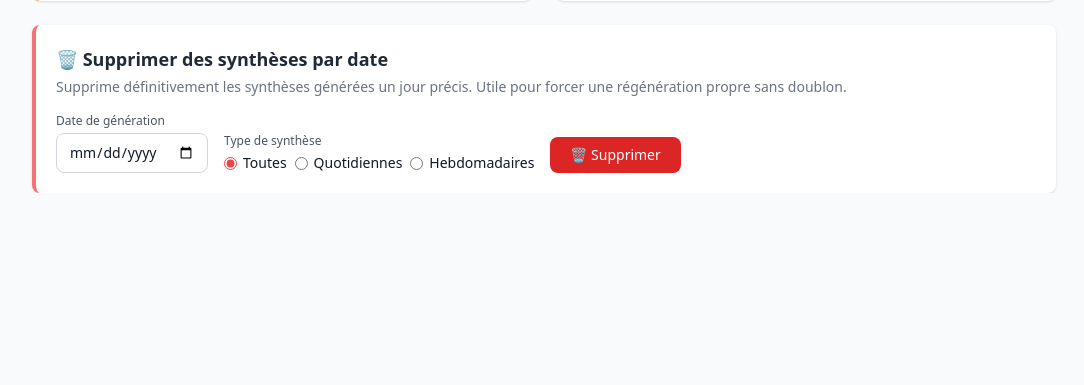
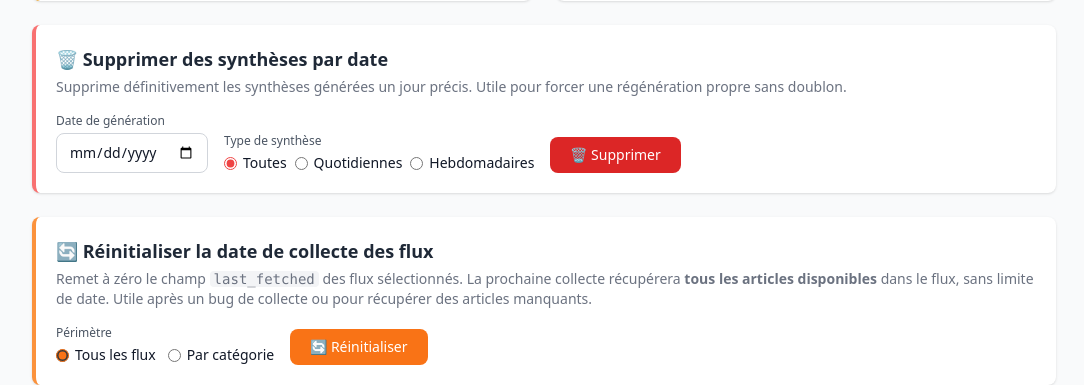
Before and after one commit to exes74/augmented_rss_helper, a Flask app: template app/templates/admin/tasks.html in a window 1280 px wide. Shown: the part 1219-1604 px from the top of the page, without its empty margins (96-1180 px from the left). Before the commit the page ends 1412 px from the top, so only its background shows below. Run offline with Flask 3, Linux system fonts and the light colour scheme; the template is opened without the code that fills it, so the values that code supplies are empty; some libraries are stand-ins or nearby versions.

Commit message:
feat: bouton de réinitialisation last_fetched dans l'admin
- routes/admin_tasks.py : route POST /admin/tasks/reset-last-fetched
  → périmètre 'all' (tous les flux actifs) ou 'category' (par catégorie)
  → remet last_fetched=NULL → la prochaine collecte récupère tout
  → flash message avec le nombre de flux réinitialisés
- templates/admin/tasks.html : bloc UI orange avec boutons radio
  Tous les flux / Par catégorie + sélecteur de catégorie dynamique
  (masqué/affiché via JS onchange)
- route index : passe user_categories au template

```diff
--- a/app/templates/admin/tasks.html
+++ b/app/templates/admin/tasks.html
@@ -255,6 +255,55 @@
     </form>
   </div>
 
+  <!-- Réinitialisation last_fetched -->
+  <div class="bg-white rounded-lg shadow p-5 mb-6 border-l-4 border-orange-400">
+    <h2 class="text-lg font-semibold text-gray-800 mb-1">🔄 Réinitialiser la date de collecte des flux</h2>
+    <p class="text-sm text-gray-500 mb-4">
+      Remet à zéro le champ <code class="bg-gray-100 px-1 rounded">last_fetched</code> des flux sélectionnés.
+      La prochaine collecte récupérera <strong>tous les articles disponibles</strong> dans le flux,
+      sans limite de date. Utile après un bug de collecte ou pour récupérer des articles manquants.
+    </p>
+    <form method="POST" action="{{ url_for('admin_tasks.reset_last_fetched') }}"
+          onsubmit="return confirm('Réinitialiser last_fetched ? La prochaine collecte sera plus longue.')">
+      <input type="hidden" name="csrf_token" value="{{ csrf_token() }}">
+      <div class="flex flex-wrap items-end gap-4">
+        <!-- Périmètre -->
+        <div class="flex flex-col gap-1" id="reset-scope-block">
+          <label class="text-xs font-medium text-gray-600">Périmètre</label>
+          <div class="flex gap-3">
+            <label class="flex items-center gap-1.5 cursor-pointer text-sm">
+              <input type="radio" name="scope" value="all" checked
+                class="accent-orange-500"
+                onchange="document.getElementById('reset-cat-block').classList.add('hidden')">
+              <span>Tous les flux</span>
+            </label>
+            <label class="flex items-center gap-1.5 cursor-pointer text-sm">
+              <input type="radio" name="scope" value="category"
+                class="accent-orange-500"
+                onchange="document.getElementById('reset-cat-block').classList.remove('hidden')">
+              <span>Par catégorie</span>
+            </label>
+          </div>
+        </div>
+        <!-- Sélecteur de catégorie (masqué par défaut) -->
+        <div class="flex flex-col gap-1 hidden" id="reset-cat-block">
+          <label class="text-xs font-medium text-gray-600">Catégorie</label>
+          <select name="category_id"
+            class="border border-gray-300 rounded-lg px-3 py-2 text-sm focus:ring-2 focus:ring-orange-400">
+            {% for cat in user_categories %}
+            <option value="{{ cat.id }}">{{ cat.name }}</option>
+            {% endfor %}
+          </select>
+        </div>
+        <!-- Bouton -->
+        <button type="submit"
+          class="bg-orange-500 hover:bg-orange-600 text-white font-medium py-2 px-5 rounded-lg transition text-sm whitespace-nowrap">
+          🔄 Réinitialiser
+        </button>
+      </div>
+    </form>
+  </div>
+
   <!-- Derniers flux collectés -->
   {% if recent_feeds %}
   <div class="bg-white rounded-lg shadow p-5 mb-6">
```
Also changed, not shown: app/routes/admin_tasks.py (+61 -0 lines).
